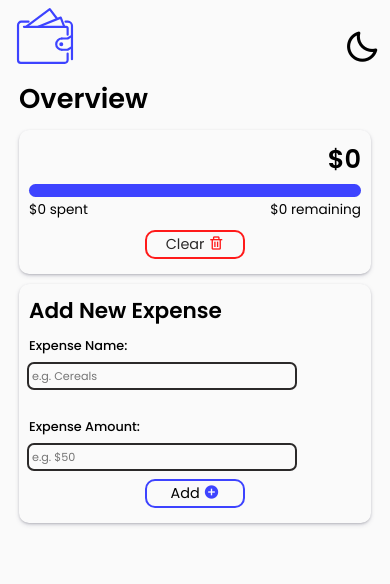
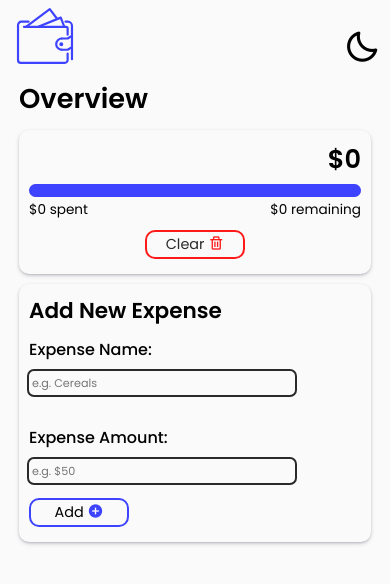
Before and after one commit to chrismbah/Spend-Smart, a React (Vite) app: page /budget in a window 390 px wide. Shown: the top 584 px of the page. Built offline with nearby package versions, Linux system fonts and the light colour scheme.

Commit message:
Fixed design bug

```diff
--- a/src/components/Budget/Budget.css
+++ b/src/components/Budget/Budget.css
@@ -103,7 +103,7 @@
     align-items: center;
     justify-content: space-between;
     gap: 30px;
-    margin-bottom: 10px;
+    margin-bottom: 30px;
     font-size:1.15rem ;
     font-weight: 420;
 }
@@ -197,17 +197,21 @@
     }
     .new-expense .info{
         flex-direction: column;
-        justify-content: start;
+        margin-bottom: 15px;
     }
     .new-expense .info .name,.new-expense .info .amount{
         width: 100%;
     }
 
+    .new-expense .add {
+      text-align: left;
+    }
+
 }
 @media screen and (max-width:400px){
-    .new-expense .info label{
+    /* .new-expense .info label{
         font-size: .8rem;
-    }
+    } */
     .new-expense .info input::placeholder{
         font-size: .7rem;
     }
```
